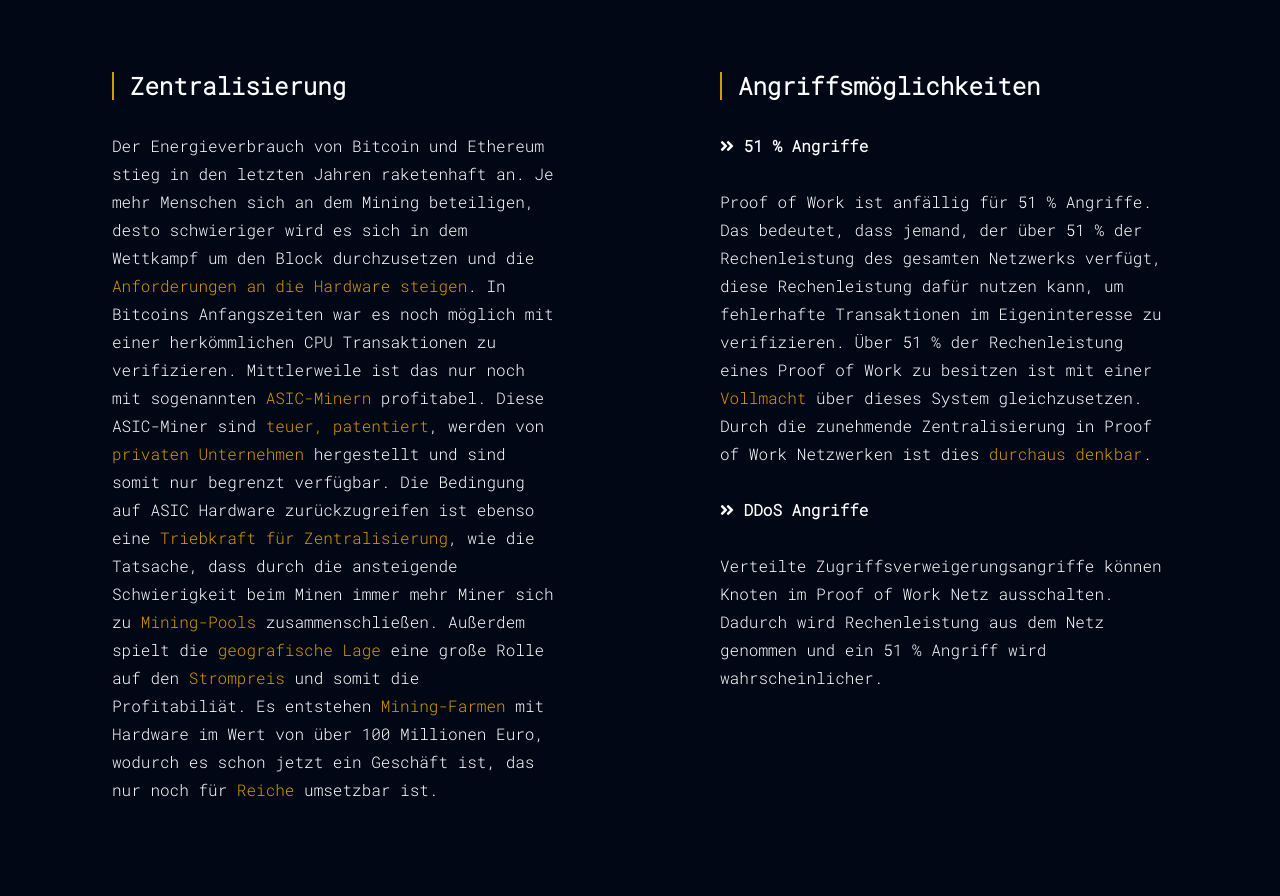
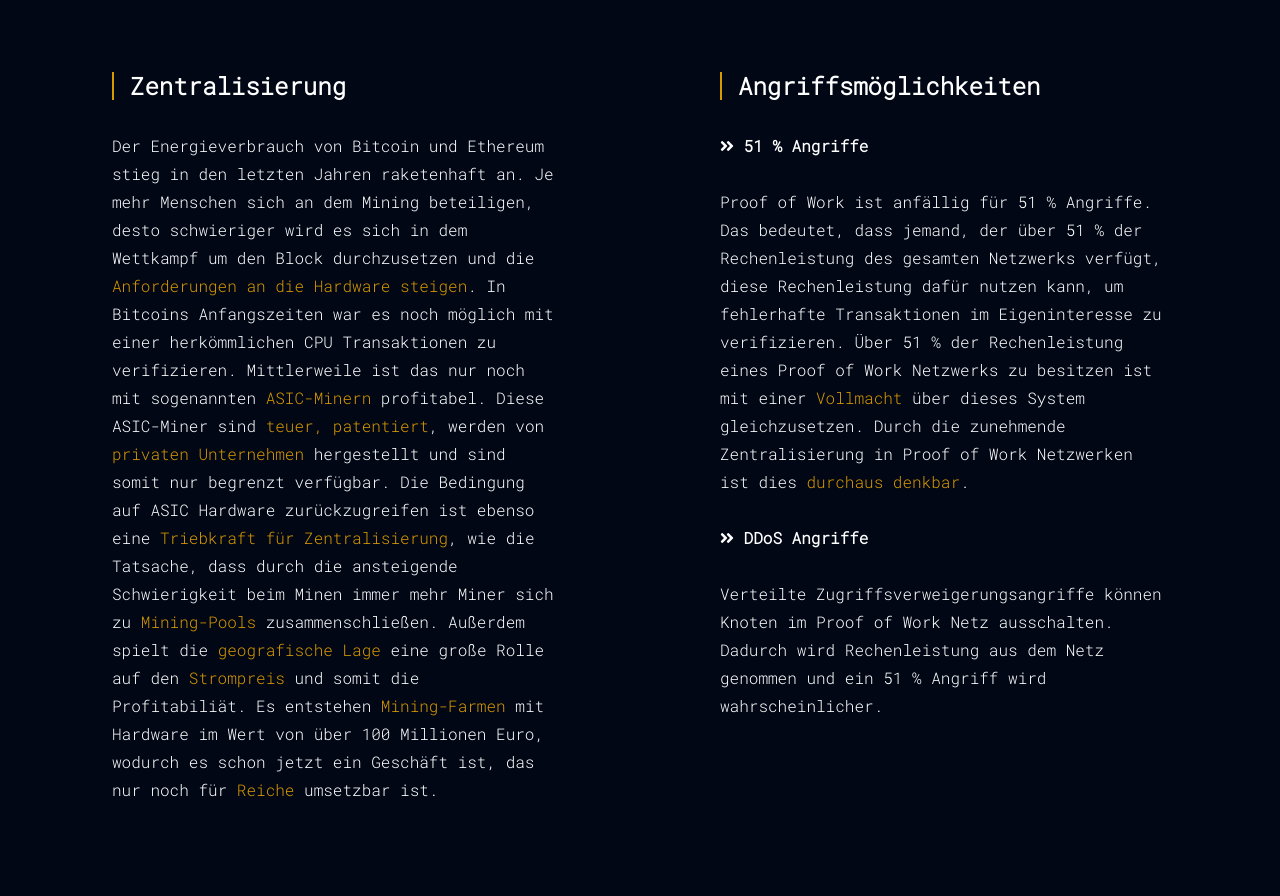
Before and after one commit to clemenscodes/simple-crypto, a website built with Parcel: page index.html in a window 1280 px wide. Shown: the part 9020-9916 px from the top of the page. Built offline with nearby package versions, Linux system fonts and the light colour scheme.

Commit message:
fix typo
Signed-off-by: Clemens Horn <clemens.horn@mni.thm.de>

```diff
--- a/index.html
+++ b/index.html
@@ -633,7 +633,7 @@
 							Rechenleistung des gesamten Netzwerks verfügt, diese
 							Rechenleistung dafür nutzen kann, um fehlerhafte
 							Transaktionen im Eigeninteresse zu verifizieren.
-							Über 51 % der Rechenleistung eines Proof of Work zu
+							Über 51 % der Rechenleistung eines Proof of Work Netzwerks zu
 							besitzen ist mit einer <span>Vollmacht</span> über
 							dieses System gleichzusetzen. Durch die zunehmende
 							Zentralisierung in Proof of Work Netzwerken ist dies
```
